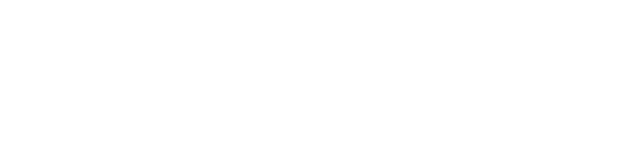
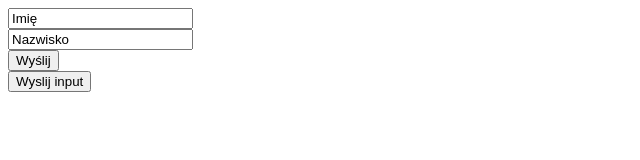
Before and after one commit to marekAren/12-prosty-formularz, a plain HTML site: page index.html in a window 1280 px wide. Shown: the whole page, without its empty margins (0-640 px from the left). Drawn offline with Linux system fonts and the light colour scheme.

Commit message:
12-prosty-formularz 2

```diff
--- a/index.html
+++ b/index.html
@@ -6,6 +6,11 @@
     <title>Document</title>
 </head>
 <body>
-
+    <form action="">
+        <input type="text" name="Imię" id="imie" value="Imię"><br>
+        <input type="text" name="Nazwisko" id="" value="Nazwisko"><br>
+        <button type="submit">Wyślij</button><br>
+        <input type="submit" value="Wyslij input">
+    </form>
 </body>
 </html>
```
